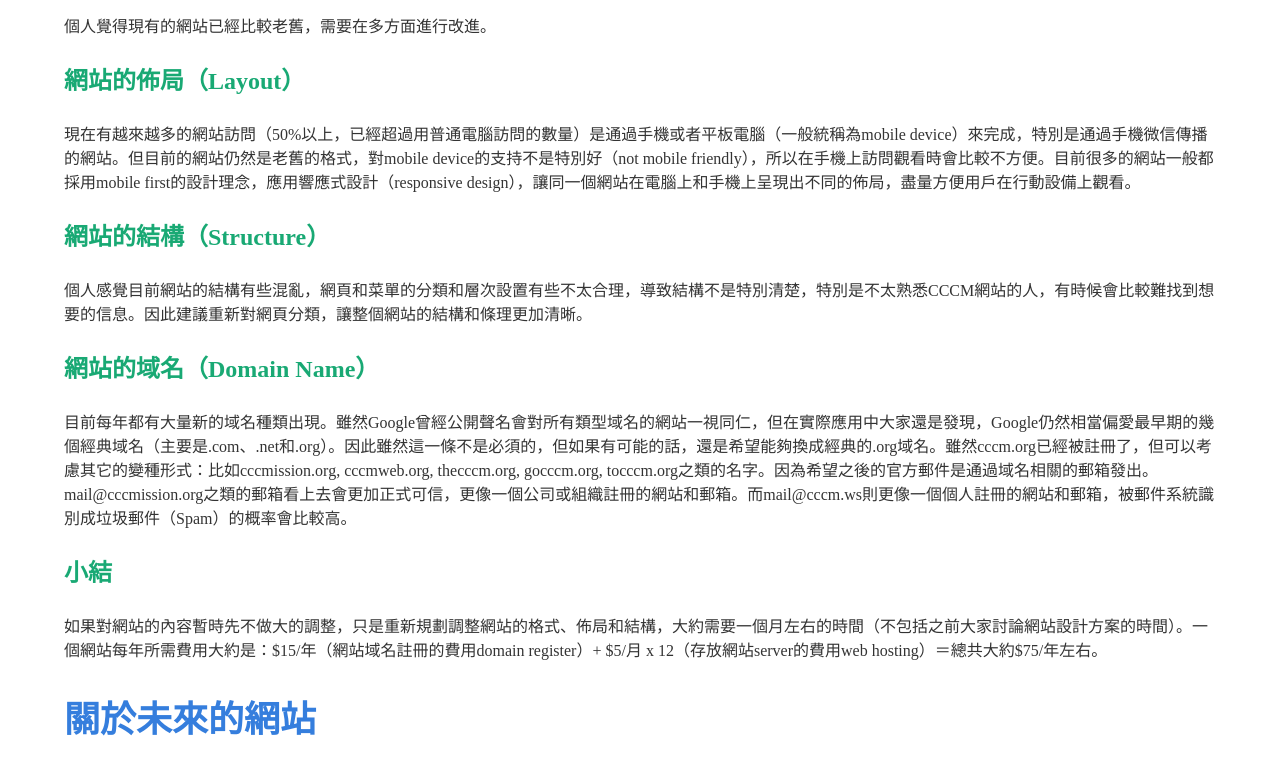
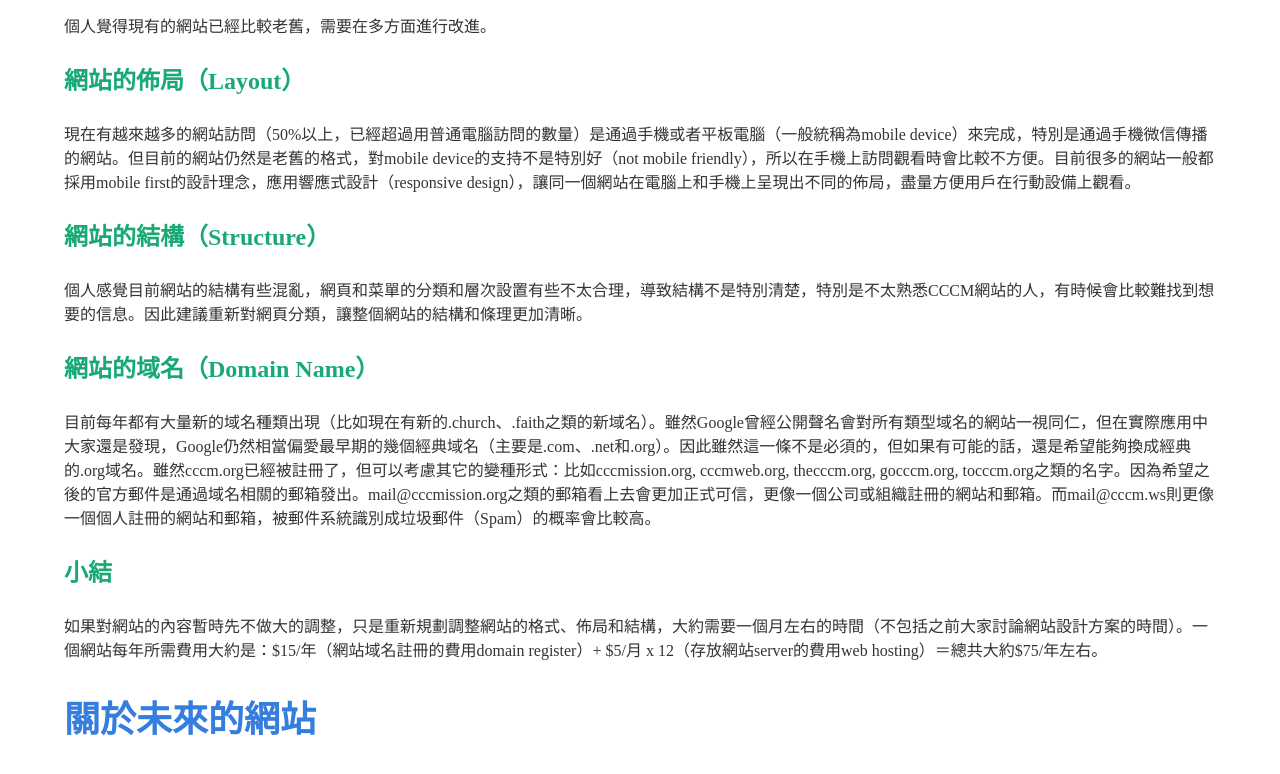
Before and after one commit to vstatic/homesite, a plain HTML site: page cccm.html in a window 1280 px wide. Shown: the part 291-1065 px from the top of the page. Drawn offline with nearby package versions, Linux system fonts and the light colour scheme.

Commit message:
Update cccm.html

```diff
--- a/cccm.html
+++ b/cccm.html
@@ -18,7 +18,7 @@
       <h3 class="f3 green">網站的結構（Structure）</h3>
       <p>個人感覺目前網站的結構有些混亂，網頁和菜單的分類和層次設置有些不太合理，導致結構不是特別清楚，特別是不太熟悉CCCM網站的人，有時候會比較難找到想要的信息。因此建議重新對網頁分類，讓整個網站的結構和條理更加清晰。</p>
       <h3 class="f3 green">網站的域名（Domain Name）</h3>
-      <p>目前每年都有大量新的域名種類出現。雖然Google曾經公開聲名會對所有類型域名的網站一視同仁，但在實際應用中大家還是發現，Google仍然相當偏愛最早期的幾個經典域名（主要是.com、.net和.org）。因此雖然這一條不是必須的，但如果有可能的話，還是希望能夠換成經典的.org域名。雖然cccm.org已經被註冊了，但可以考慮其它的變種形式：比如cccmission.org, cccmweb.org, thecccm.org, gocccm.org, tocccm.org之類的名字。因為希望之後的官方郵件是通過域名相關的郵箱發出。mail@cccmission.org之類的郵箱看上去會更加正式可信，更像一個公司或組織註冊的網站和郵箱。而mail@cccm.ws則更像一個個人註冊的網站和郵箱，被郵件系統識別成垃圾郵件（Spam）的概率會比較高。</p>
+      <p>目前每年都有大量新的域名種類出現（比如現在有新的.church、.faith之類的新域名）。雖然Google曾經公開聲名會對所有類型域名的網站一視同仁，但在實際應用中大家還是發現，Google仍然相當偏愛最早期的幾個經典域名（主要是.com、.net和.org）。因此雖然這一條不是必須的，但如果有可能的話，還是希望能夠換成經典的.org域名。雖然cccm.org已經被註冊了，但可以考慮其它的變種形式：比如cccmission.org, cccmweb.org, thecccm.org, gocccm.org, tocccm.org之類的名字。因為希望之後的官方郵件是通過域名相關的郵箱發出。mail@cccmission.org之類的郵箱看上去會更加正式可信，更像一個公司或組織註冊的網站和郵箱。而mail@cccm.ws則更像一個個人註冊的網站和郵箱，被郵件系統識別成垃圾郵件（Spam）的概率會比較高。</p>
       <h3 class="f3 green">小結</h3>
       <p>如果對網站的內容暫時先不做大的調整，只是重新規劃調整網站的格式、佈局和結構，大約需要一個月左右的時間（不包括之前大家討論網站設計方案的時間）。一個網站每年所需費用大約是：<span>$</span>15/年（網站域名註冊的費用domain register）+ <span>$</span>5/月 x 12（存放網站server的費用web hosting）＝總共大約<span>$</span>75/年左右。</p>
       <h2 class="f2 blue">關於未來的網站</h2>
```
